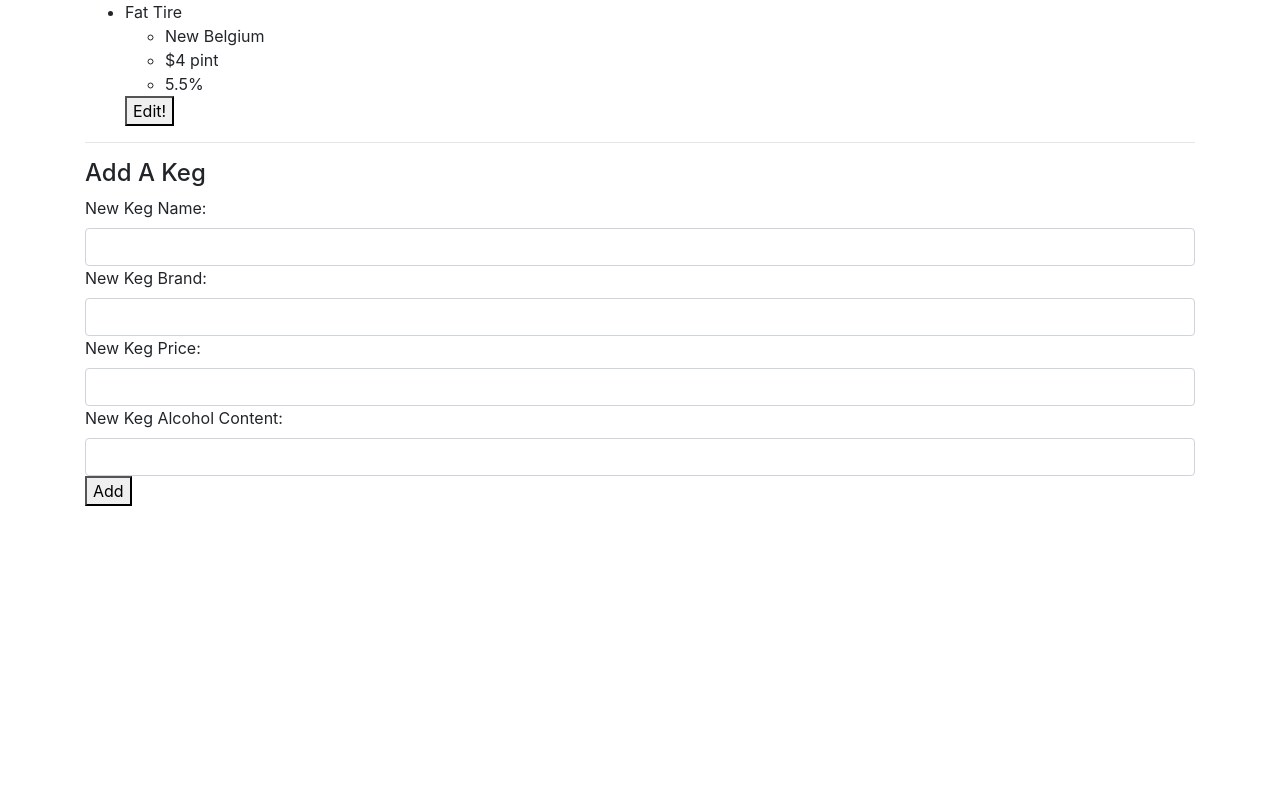
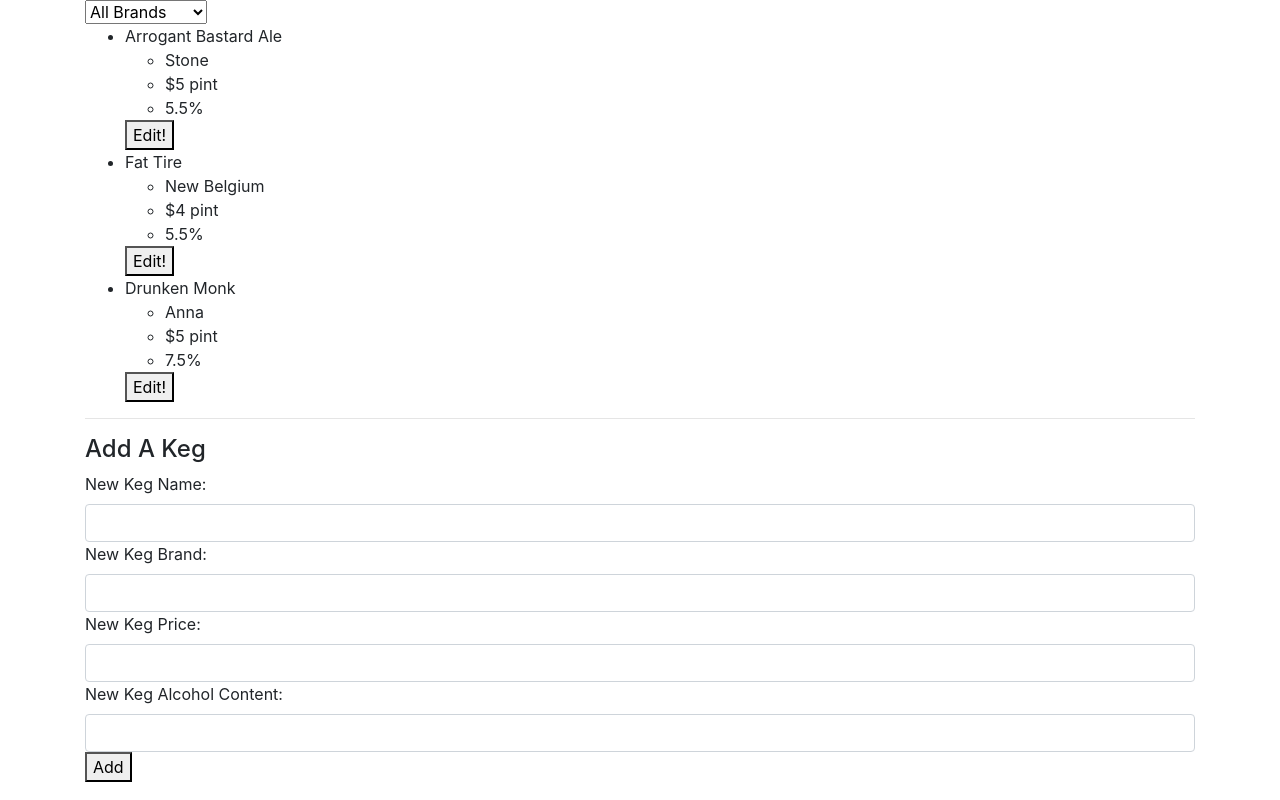
Before and after one commit to twyststar/Angular-tap-room, an Angular app: page / in a window 1280 px wide. Built offline with nearby package versions, Linux system fonts and the light colour scheme.

Commit message:
add brand pipe

```diff
--- a/src/app/brand.pipe.ts
+++ b/src/app/brand.pipe.ts
@@ -8,10 +8,13 @@
 
 
 export class BrandPipe implements PipeTransform {
-  transform(input: Keg[]) {
+  transform(input: Keg[], desiredBrand) {
     var output: Keg[] = [];
     for (var i = 0; i < input.length; i++) {
-      if (input[i].brand === "New Belgium") {
+      if (desiredBrand === "allBrands"){
+        output.push(input[i]);
+      }
+      else if (input[i].brand === desiredBrand) {
         output.push(input[i]);
       }
     }
--- a/src/app/keg-list.component.html
+++ b/src/app/keg-list.component.html
@@ -1,5 +1,10 @@
+<select (change)="onChange($event.target.value)">
+  <option value="allBrands">All Brands</option>
+  <option *ngFor="let keg of childKegList" value="{{keg.brand}}">{{keg.brand}}</option>
+</select>
+
 <ul>
-  <li *ngFor="let keg of childKegList | brand">{{keg.name}}
+  <li *ngFor="let keg of childKegList | brand:filterByBrand">{{keg.name}}
     <ul>
       <li>{{keg.brand}}</li>
       <li>${{keg.price}} pint</li>
--- a/src/app/keg-list.component.ts
+++ b/src/app/keg-list.component.ts
@@ -10,6 +10,12 @@
   @Input() childKegList: Keg[];
   @Output() clickSender= new EventEmitter();
 
+  filterByBrand: string = "allBrands";
+
+  onChange(optionFromMenu) {
+  this.filterByBrand = optionFromMenu;
+  }
+
   editButtonHasBeenClicked(kegToEdit: Keg) {
     this.clickSender.emit(kegToEdit);
   }
```
